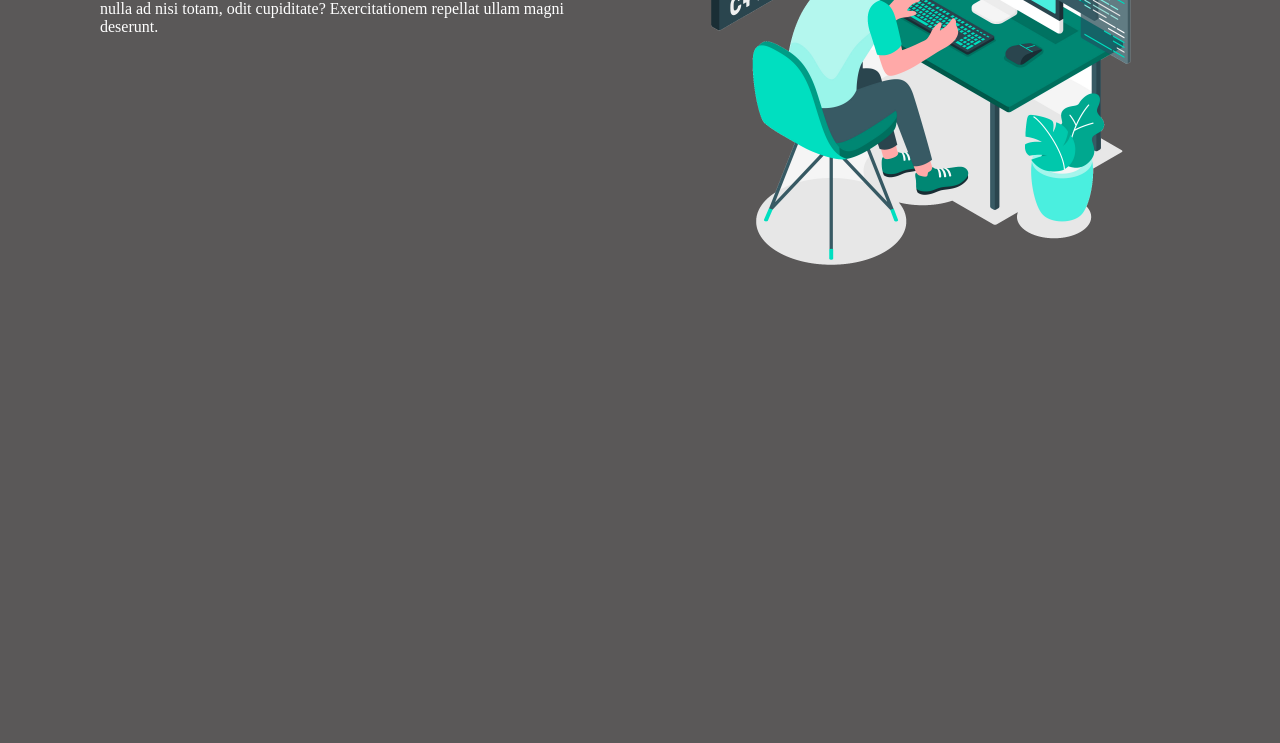
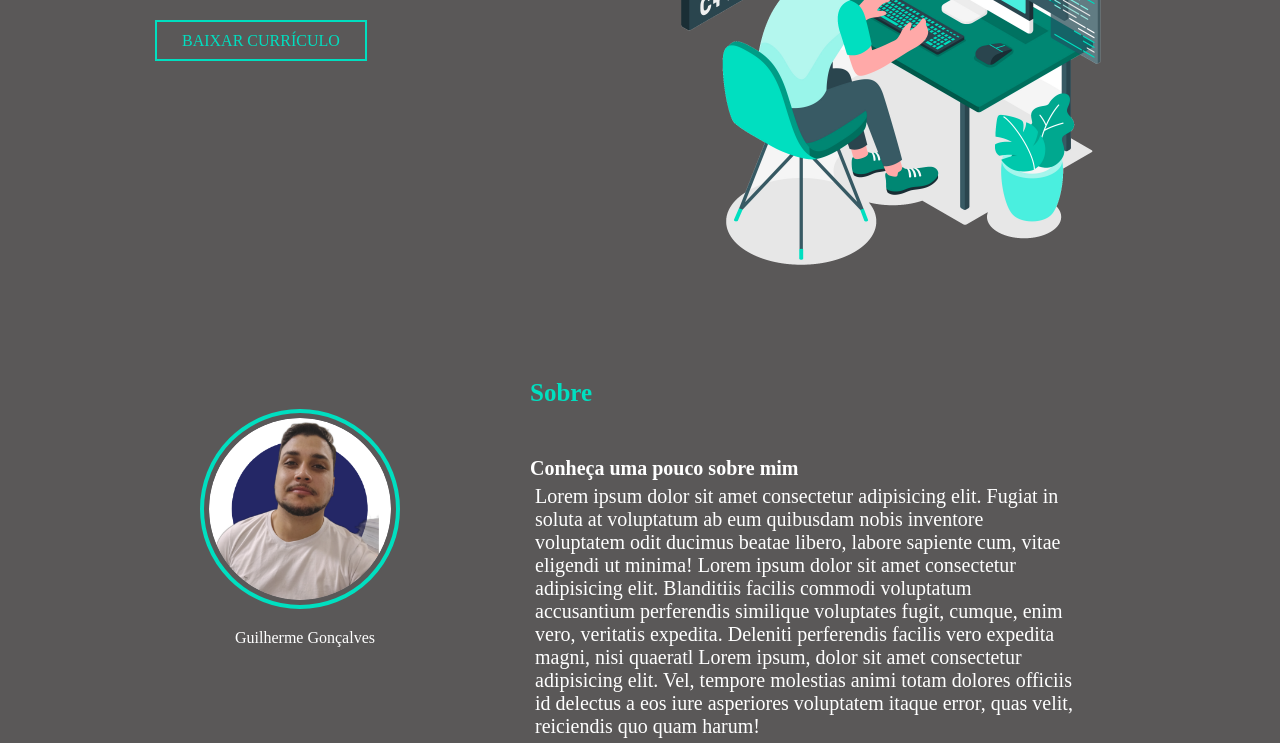
Before and after one commit to guigonca/projetopessoal, a plain HTML site: page index.html in a window 1280 px wide. Shown: the part 291-1034 px from the top of the page. Before the commit the page ends 800 px from the top, so only its background shows below. Drawn offline with Linux system fonts and the light colour scheme.

Commit message:
Atualização do site
Criação do botão de currículo, inserção de foto e um sobre ao lado

```diff
--- a/index.html
+++ b/index.html
@@ -19,15 +19,33 @@
             </ul>
         </nav>
     </header>
+    <main>
         <h2>Guilherme Gonçalves</h2>
         <div class="resumo">
             <p>Desenvolvedor Web</p>
             <h1>Guilherme Gonçalves</h1>
-        <p>Lorem ipsum dolor, sit amet consectetur adipisicing elit. Praesentium, rerum aliquam? Recusandae vel a, impedit exercitationem unde numquam, aperiam nulla ad nisi totam, odit cupiditate? Exercitationem repellat ullam magni deserunt.</p>
+            <p>Estudante de programação Web</p>
+            <p id="curriculoposition">
+                <a id="downcurriculo" href="./documento/curriculo-guilherme.pdf" download>BAIXAR CURRÍCULO</a>
+            </p>
         </div>
         <figure class="resumofoto">
             <img src="imagem/fotoprograming.png" alt="programador">
         </figure>
+    </main>
+    <aside>
+        <figure>
+            <img  id="fotoperfil" src="imagem/guilherme-foto.png" alt="Foto Guilherme">
+        </figure>
+        <p>Guilherme Gonçalves</p>
+    </aside>
+    <div class="sobre">
+        <h2>Sobre</h2>
+        <h3>Conheça uma pouco sobre mim</h3>
+
+        <p>Lorem ipsum dolor sit amet consectetur adipisicing elit. Fugiat in soluta at voluptatum ab eum quibusdam nobis inventore voluptatem odit ducimus beatae libero, labore sapiente cum, vitae eligendi ut minima! Lorem ipsum dolor sit amet consectetur adipisicing elit. Blanditiis facilis commodi voluptatum accusantium perferendis similique voluptates fugit, cumque, enim vero, veritatis expedita. Deleniti perferendis facilis vero expedita magni, nisi quaeratl Lorem ipsum, dolor sit amet consectetur adipisicing elit. Vel, tempore molestias animi totam dolores officiis id delectus a eos iure asperiores voluptatem itaque error, quas velit, reiciendis quo quam harum!</p>
+    </div>
+
 
 
 
--- a/style.css
+++ b/style.css
@@ -53,18 +53,77 @@ h2{
     top: 200px;
     width: 500px;
     height: 200px;
-    left: 100px;
+    left: 150px;
     color: var(--cor-branca);
+}
+div p{
+    margin: 5px;
+}
+#curriculoposition{
+    /* background-color: black; */
+    margin-top: 30px;
+    position: absolute;
+    left: -20px;
+}
+#downcurriculo{
+    padding: 10px 25px;
+    color: var(--cor-verde);
+    border: 2px solid var(--cor-verde);
+}
+#downcurriculo:hover{
+    color: var(--cor-branca);
+    background-color: var(--cor-verde);
 }
 img{
     width: 500px;
     height: 500px;
 }
-figure{
+main figure{
     position: absolute;
-    right: 110px;
+    right: 140px;
 }
 .resumofoto{
     height: 500px;
-
 }
+main{
+    height: 600px;
+}
+#fotoperfil{
+    width: 200px;
+    height: 200px;
+    position: absolute;
+    left: 120px;
+    border: 4px solid var(--cor-verde);
+    border-radius: 50%;
+    padding: 5px;
+}
+aside{
+    position: absolute;
+    left: 80px;
+    width: 500px;
+    height: 200px;
+}
+aside p{
+    position: relative;
+    left: 155px;
+    top: 220px;
+    color: var(--cor-branca);
+}
+.sobre{
+    /* background-color: black; */
+    color: var(--cor-branca);
+    font-size: 20px;
+    position: absolute;
+    top: 720px;
+    right: 200px;
+    width: 550px;
+}
+div h2{
+    font-size: 25px;
+    position: relative;
+    top: -50px;
+    left: 0;
+}
+div h3{
+    font-size: 20px;
+}
```
Also changed, not shown: imagem/guilherme-foto.png (added), 1 other file. Lines whose indentation alone changed are shown as unchanged.
